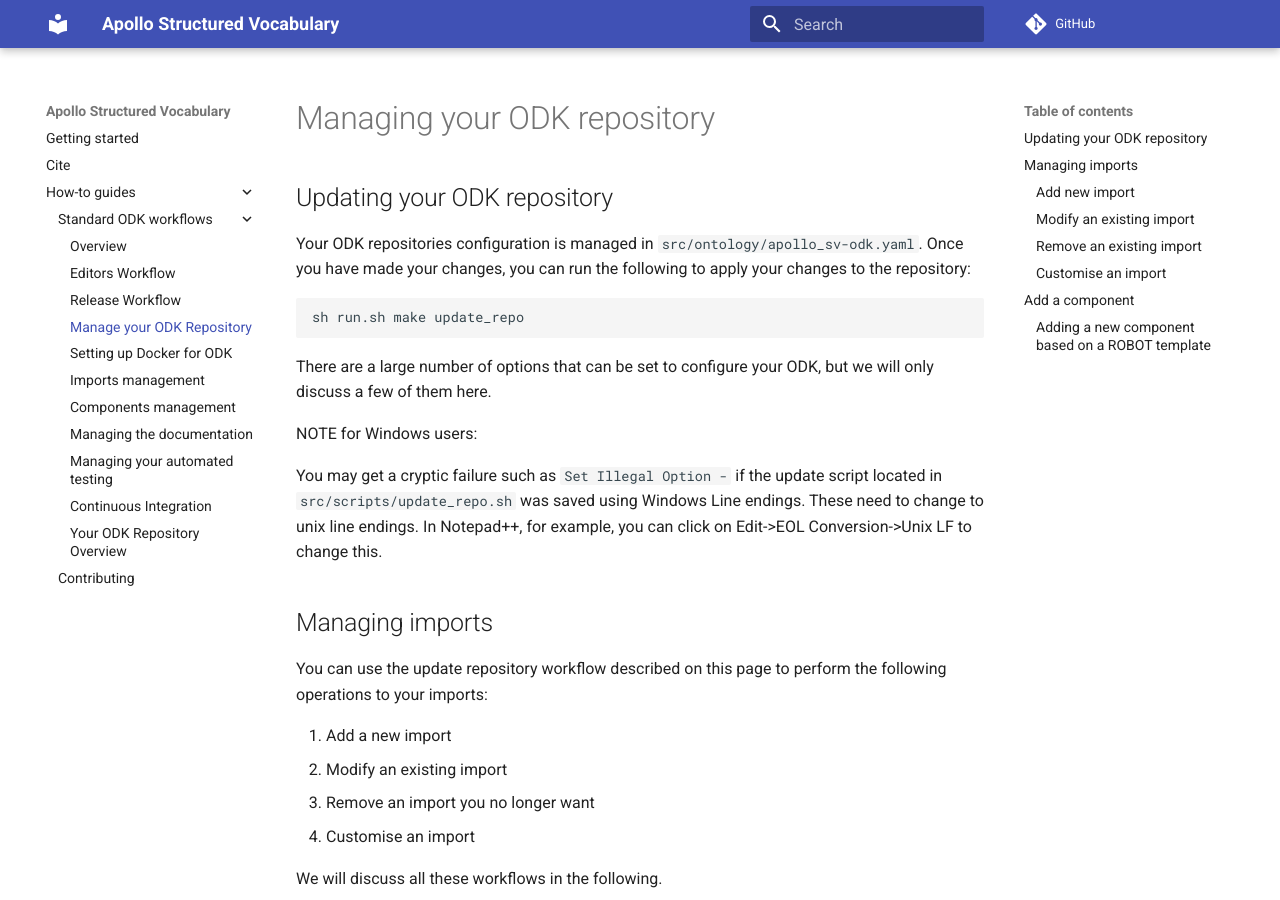
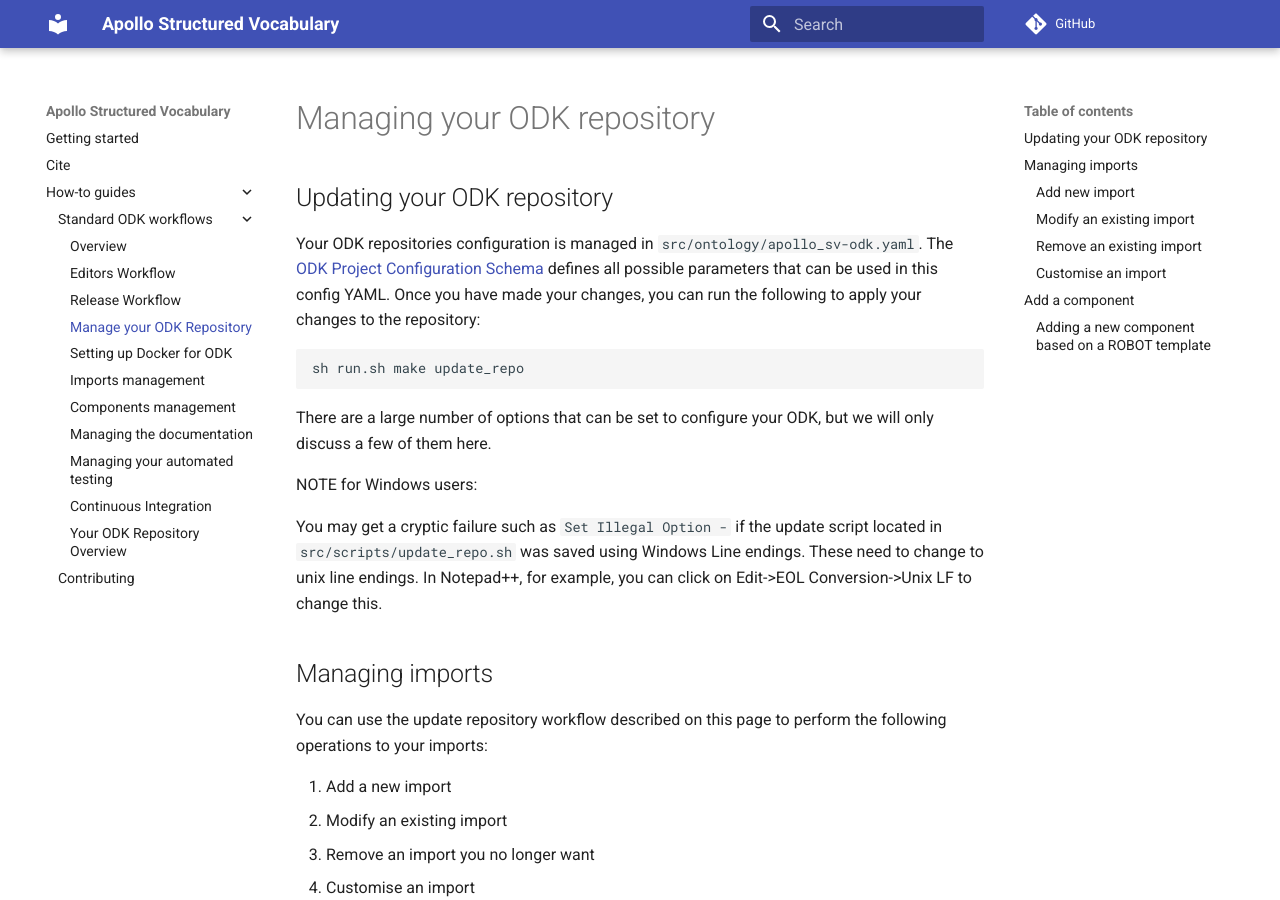
Before and after one commit to ApolloDev/apollo-sv, an MkDocs documentation site: the page built from docs/odk-workflows/RepoManagement.md, in a window 1280 px wide and 900 px high. Built offline with MkDocs 1.6.1 and Material for MkDocs 9.7.7, drawn with Linux system fonts in a browser that asks for light colours; comment, search, counter and statistics services are not loaded.

Commit message:
updating ODK to 1.5

````diff
--- a/docs/odk-workflows/RepoManagement.md
+++ b/docs/odk-workflows/RepoManagement.md
@@ -2,7 +2,7 @@
 
 ## Updating your ODK repository
 
-Your ODK repositories configuration is managed in `src/ontology/apollo_sv-odk.yaml`. Once you have made your changes, you can run the following to apply your changes to the repository:
+Your ODK repositories configuration is managed in `src/ontology/apollo_sv-odk.yaml`. The [ODK Project Configuration Schema](https://github.com/INCATools/ontology-development-kit/blob/master/docs/project-schema.md) defines all possible parameters that can be used in this config YAML. Once you have made your changes, you can run the following to apply your changes to the repository:
 
 
 ```
````
Also changed, not shown: docs/odk-workflows/ManageDocumentation.md (line endings or trailing spaces), 4 other files.
